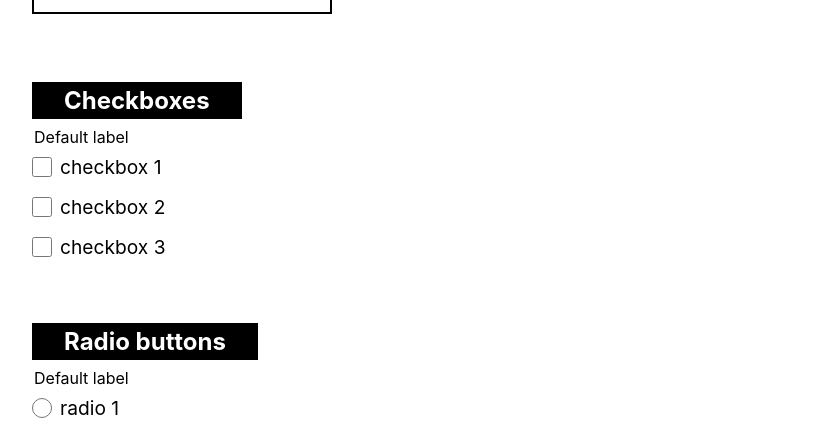
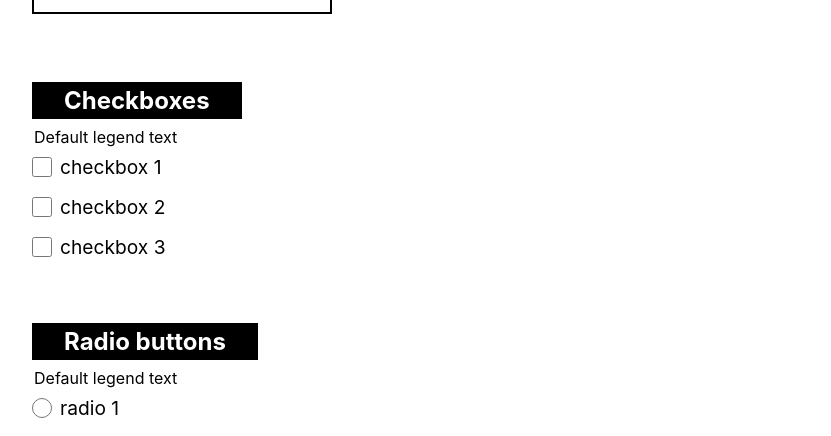
Before and after one commit to serling/wcag, a Next.js app: page /forms in a window 1280 px wide. Shown: the part 1320-1756 px from the top of the page, without its empty margins (224-1055 px from the left). Built offline with nearby package versions, Linux system fonts and the light colour scheme.

Commit message:
adjustments

```diff
--- a/components/checkboxes.jsx
+++ b/components/checkboxes.jsx
@@ -10,7 +10,7 @@ const types = {
 
 const Checkboxes = ({
    id,
-   labelText = 'Default label',
+   labelText = 'Default legend text',
    onChange = () => {},
    type = types.checkbox,
    options = []
--- a/components/toggle.jsx
+++ b/components/toggle.jsx
@@ -36,6 +36,7 @@ const Toggle = ({ labelText = 'Default label', onChange = () => {} }) => {
          <style jsx>{`
             .label {
                margin-bottom: 0.5rem;
+               cursor: default;
             }
 
             .toggle {
--- a/pages/forms.jsx
+++ b/pages/forms.jsx
@@ -39,7 +39,7 @@ export default function Forms() {
                      <h2>Password input</h2>
                   </div>
                   <div className="content">
-                     <Input id="number-1" type="password" />
+                     <Input id="password-1" type="password" />
                   </div>
                </section>
                <section>
@@ -47,7 +47,7 @@ export default function Forms() {
                      <h2>Telephone input</h2>
                   </div>
                   <div className="content">
-                     <Input id="number-1" type="tel" />
+                     <Input id="telephone-1" type="tel" />
                   </div>
                </section>
                <section>
```
